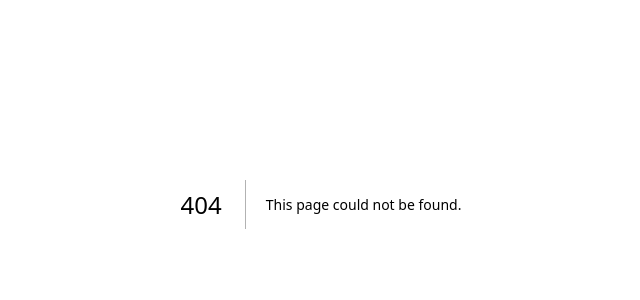
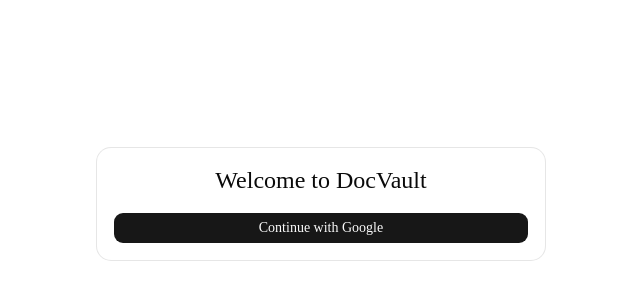
Before and after one commit to VanshKing30/docVault, a Next.js app: page /auth in a window 1280 px wide. Before the commit this address had no page. Shown: the part 196-496 px from the top of the page, without its empty margins (319-959 px from the left). Built offline with nearby package versions, Linux system fonts and the light colour scheme.

Commit message:
feat: add authentication page UI

```diff
--- /dev/null
+++ b/src/app/auth/page.tsx
@@ -0,0 +1,17 @@
+import { Card, CardContent, CardHeader, CardTitle } from "@/components/ui/card";
+import { GoogleSignInButton } from "@/components/auth/GoogleSignInButton";
+export default function AuthPage() {
+  return (
+    <main className="flex min-h-screen items-center justify-center px-6">
+      <Card className="w-full max-w-md">
+        <CardHeader className="text-center">
+          <CardTitle className="text-2xl">Welcome to DocVault</CardTitle>
+        </CardHeader>
+
+        <CardContent>
+          <GoogleSignInButton />
+        </CardContent>
+      </Card>
+    </main>
+  );
+}
--- a/src/app/page.tsx
+++ b/src/app/page.tsx
@@ -8,6 +8,7 @@
 } from "@/components/ui/card";
 import { FeatureCards } from "@/components/landing/FeatureCards";
 import { Navbar } from "@/components/landing/Navbar";
+
 import Link from "next/link";
 export default function Home() {
   return (
--- /dev/null
+++ b/src/components/auth/GoogleSignInButton.tsx
@@ -0,0 +1,9 @@
+import { Button } from "@/components/ui/button";
+
+export function GoogleSignInButton() {
+  return (
+    <Button className="w-full" type="button">
+      Continue with Google
+    </Button>
+  );
+}
```
